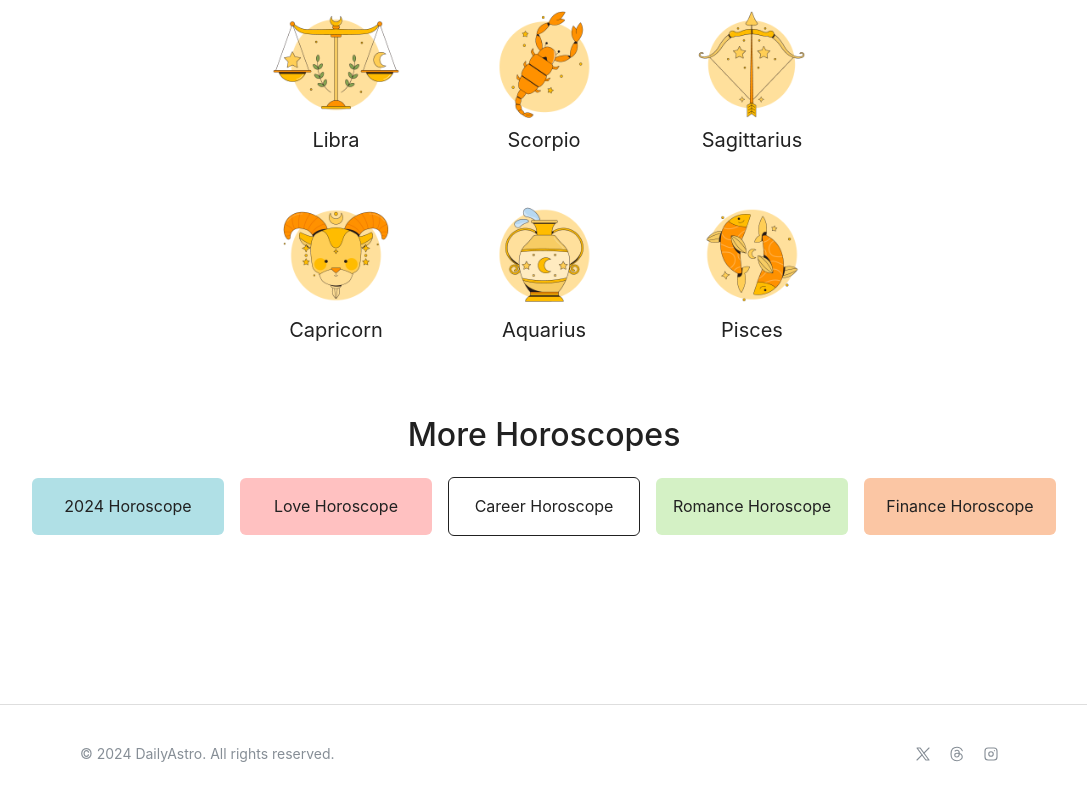
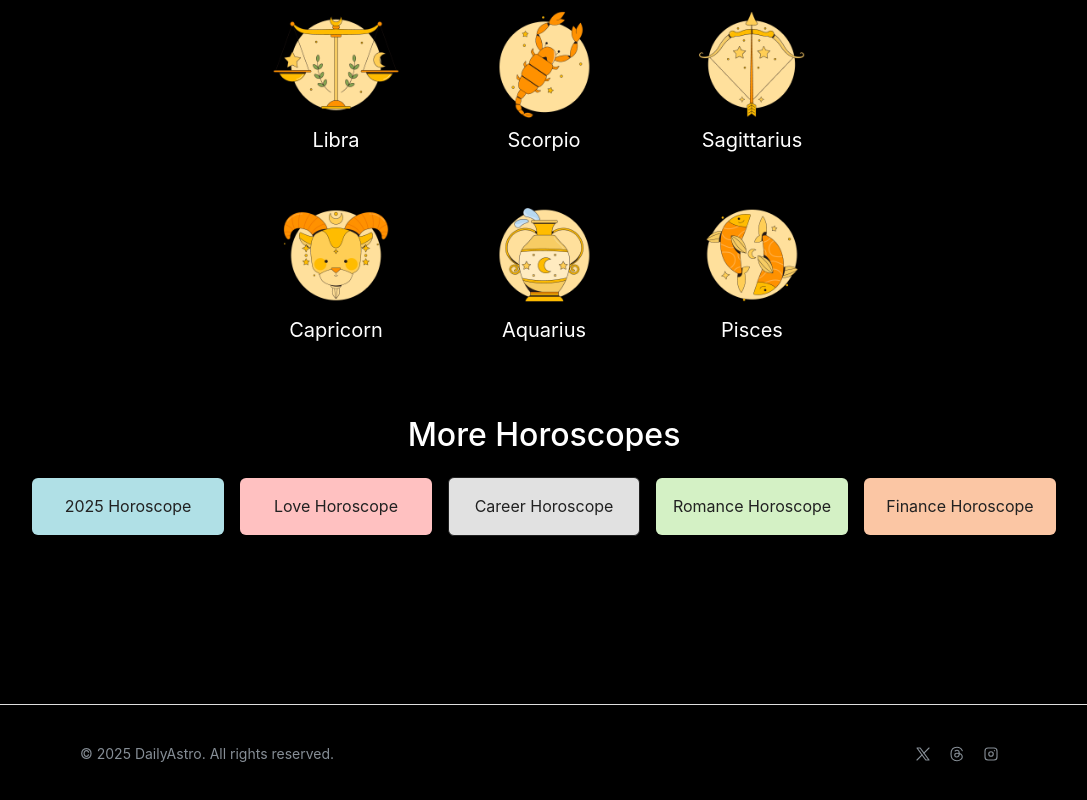
Before and after one commit to hatrinh16/horoscope, a Next.js app: page / in a window 1280 px wide. Shown: the part 740-1540 px from the top of the page, without its empty margins (96-1183 px from the left). Built offline with nearby package versions, Linux system fonts and the light colour scheme; no server answers.

Commit message:
theme change

```diff
--- a/components/FooterLinks.tsx
+++ b/components/FooterLinks.tsx
@@ -7,7 +7,7 @@ export function FooterLinks() {
     <div className={classes.footer}>
       <Container className={classes.inner}>
         <Text size='sm' c="dimmed">
-        © 2024 DailyAstro. All rights reserved.
+        © 2025 DailyAstro. All rights reserved.
         </Text>
         <Group gap={0} className={classes.links} justify="flex-end" wrap="nowrap">
           <ActionIcon size="lg" color="gray" variant="subtle">
--- a/components/HeaderMenu.module.css
+++ b/components/HeaderMenu.module.css
@@ -23,7 +23,7 @@
     padding: 16px;
     border-radius: var(--mantine-radius-sm);
     text-decoration: none;
-    color: #212121;
+    color: #e1e1e1;
     font-size: 20px;
     font-weight: 500;
 
--- a/pages/career/[name].jsx
+++ b/pages/career/[name].jsx
@@ -55,7 +55,7 @@ export default function SignDetails() {
   const thisYear = format(new Date(), "yyyy");
 
   return (
-    <main className="flex flex-col w-full bg-white items-center">
+    <main className="flex flex-col w-full items-center">
       <div className="flex flex-col items-center z-10">
         <img
           src="/logo.png"
--- a/pages/career/index.jsx
+++ b/pages/career/index.jsx
@@ -110,7 +110,7 @@ export default function IndexPage() {
   }
 
   return (
-    <main className="flex flex-col w-full bg-white items-center">
+    <main className="flex flex-col w-full items-center">
       <GoogleAnalytics gaId="G-CJL0S39WM9" />
 
       {/* logo */}
--- a/pages/index.jsx
+++ b/pages/index.jsx
@@ -140,7 +140,7 @@ export default function IndexPage() {
   }
 
   return (
-    <main className="flex flex-col w-full bg-white items-center">
+    <main className="flex flex-col w-full items-center">
       <GoogleAnalytics gaId="G-CJL0S39WM9" />
 
       {/* logo */}
@@ -177,14 +177,14 @@ export default function IndexPage() {
           </h2>
           <div className="flex flex-wrap items-center justify-center gap-4 w-full">
             <div className="card bg-[#B0E0E6]">
-              <div>2024 Horoscope</div>
+              <div>2025 Horoscope</div>
             </div>
 
             <div className="card bg-[#FFC1C1]">
               <div className="text-center">Love Horoscope</div>
             </div>
 
-            <div className="card btn">
+            <div className="card  bg-[#e1e1e1] btn">
               <div className="text-center">Career Horoscope</div>
             </div>
 
--- a/pages/monthly-horoscope/[name].jsx
+++ b/pages/monthly-horoscope/[name].jsx
@@ -55,7 +55,7 @@ export default function SignDetails() {
   const thisYear = format(new Date(), "yyyy");
 
   return (
-    <main className="flex flex-col w-full bg-white items-center">
+    <main className="flex flex-col w-full items-center">
       <div className="flex flex-col items-center z-10">
         <img
           src="/logo.png"
@@ -70,7 +70,7 @@ export default function SignDetails() {
           🌟 {capitalizedSign} Horoscope 🌟
         </span>
       </div>
-      <div className="w-4/5 items-start  text-[#212121]">
+      <div className="w-4/5 items-start">
         <div className="flex flex-row w-full items-start justify-between">
           <div className="flex flex-col lg:w-[60%] items-start justify-start text-justify">
             <h2 className="text-lg md:text-2xl lg:text-[32px]">
@@ -79,7 +79,7 @@ export default function SignDetails() {
             {renderMonthlyContent()}
           </div>
         </div>
-        <div className="flex flex-col w-full items-start justify-between text-[#212121] mt-10">
+        <div className="flex flex-col w-full items-start justify-between mt-10">
           <div className="flex flex-col items-start justify-start">
             <h2 className="text-lg md:text-2xl lg:text-[32px]">
               More Horoscopes for {capitalizedSign}
--- a/pages/style.css
+++ b/pages/style.css
@@ -6,27 +6,28 @@
 }
 
 main {
-    background: white;
+    background: rgb(0, 0, 0);
+    color: rgb(225, 225, 225);
 }
 
 h1 {
     font-weight: 700;
-    background: var(--Primary);
+    /* background: var(--Primary);
     background-clip: text;
     -webkit-background-clip: text;
-    -webkit-text-fill-color: transparent;
+    -webkit-text-fill-color: transparent; */
 }
 
 h2 {
     font-weight: 500;
-    background: #212121;
+    background: #ffffff;
 background-clip: text;
 -webkit-background-clip: text;
 -webkit-text-fill-color: transparent;
 }
 
 .sign-name {
-    color: #212121;
+    color: #ffffff;
     font-size: 20px;
     line-height: 28px;
     font-weight: 400;
@@ -65,6 +66,7 @@ background-clip: text;
 .btn:hover {
     background: #FFE09C;
     border: solid 1px #FFE09C;
+    color: #212121;
 }
 
 @media (max-width: 768px) {
--- a/pages/weekly-horoscope/[name].jsx
+++ b/pages/weekly-horoscope/[name].jsx
@@ -47,7 +47,7 @@ export default function SignDetails() {
   const thisYear = format(new Date(), "yyyy");
 
   return (
-    <main className="flex flex-col w-full bg-white items-center">
+    <main className="flex flex-col w-full items-center">
       <div className="flex flex-col items-center z-10">
         <img
           src="/logo.png"
@@ -62,7 +62,7 @@ export default function SignDetails() {
           🌟 {capitalizedSign} Horoscope 🌟
         </span>
       </div>
-      <div className="w-4/5 items-start  text-[#212121]">
+      <div className="w-4/5 items-start ">
         <div className="flex flex-row w-full items-start justify-between">
           <div className="flex flex-col lg:w-[60%] items-start justify-start text-justify">
             <h2 className="text-lg md:text-2xl lg:text-[32px]">
@@ -71,7 +71,7 @@ export default function SignDetails() {
             {renderWeeklyContent()}
           </div>
         </div>
-        <div className="flex flex-col w-full items-start justify-between text-[#212121] mt-10">
+        <div className="flex flex-col w-full items-start justify-between mt-10">
           <div className="flex flex-col items-start justify-start">
             <h2 className="text-lg md:text-2xl lg:text-[32px]">
               More Horoscopes for {capitalizedSign}
--- a/pages/yearly-overview/[name].jsx
+++ b/pages/yearly-overview/[name].jsx
@@ -65,7 +65,7 @@ export default function SignDetails() {
   const thisYear = format(new Date(), "yyyy");
 
   return (
-    <main className="flex flex-col w-full bg-white items-center">
+    <main className="flex flex-col w-full items-center">
       <div className="flex flex-col items-center z-10">
         <img
           src="/logo.png"
@@ -80,7 +80,7 @@ export default function SignDetails() {
           🌟 {capitalizedSign} Horoscope 🌟
         </span>
       </div>
-      <div className="w-4/5 items-start  text-[#212121]">
+      <div className="w-4/5 items-start ">
         <div className="flex flex-row w-full items-start justify-between">
           <div className="flex flex-col lg:w-[60%] items-start justify-start text-justify">
             <h2 className="text-lg md:text-2xl lg:text-[32px]">
@@ -89,7 +89,7 @@ export default function SignDetails() {
             {renderYearlyContent()}
           </div>
         </div>
-        <div className="flex flex-col w-full items-start justify-between text-[#212121] mt-10">
+        <div className="flex flex-col w-full items-start justify-between mt-10">
           <div className="flex flex-col items-start justify-start">
             <h2 className="text-lg md:text-2xl lg:text-[32px]">
               More Horoscopes for {capitalizedSign}
```
Also changed, not shown: pages/daily-horoscope/[name].jsx (+12 -8 lines), public/bg-energy.png (added).
